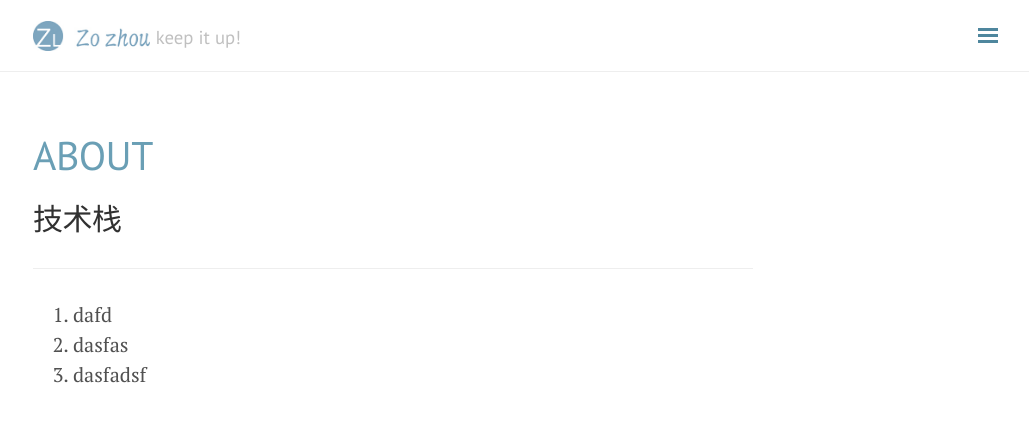
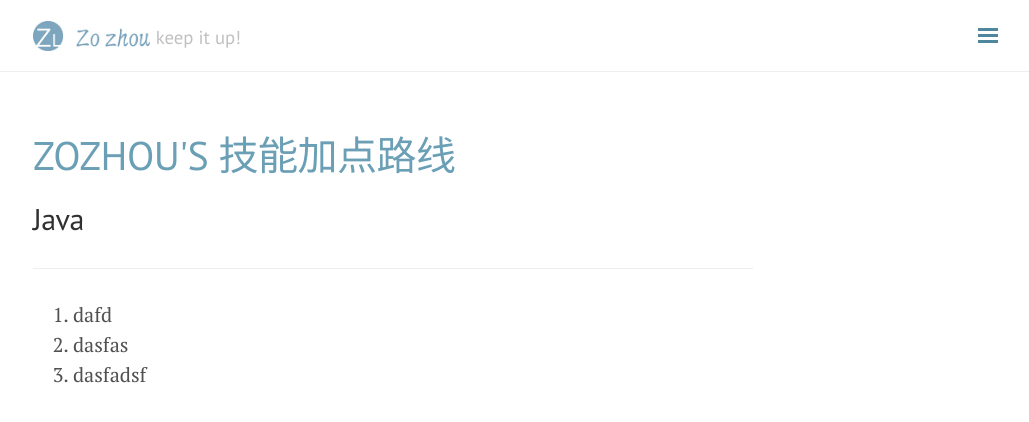
Before and after one commit to zsc1993916/zsc1993916.github.io, a Jekyll site: the page built from about.md, in a window 1280 px wide. Shown: the top 422 px of the page, without its empty margins (247-1276 px from the left). Built offline with Jekyll 4.4.1, drawn with Linux system fonts in a browser that asks for light colours; nearby versions of some CDN libraries; comment, search, counter and statistics services are not loaded.

Commit message:
Update about.md

```diff
--- a/about.md
+++ b/about.md
@@ -1,9 +1,9 @@
 ---
 layout: page
-title: About
+title: zozhou's 技能加点路线
 ---
 
-## 技术栈
+## Java
 
 ---
 
```
